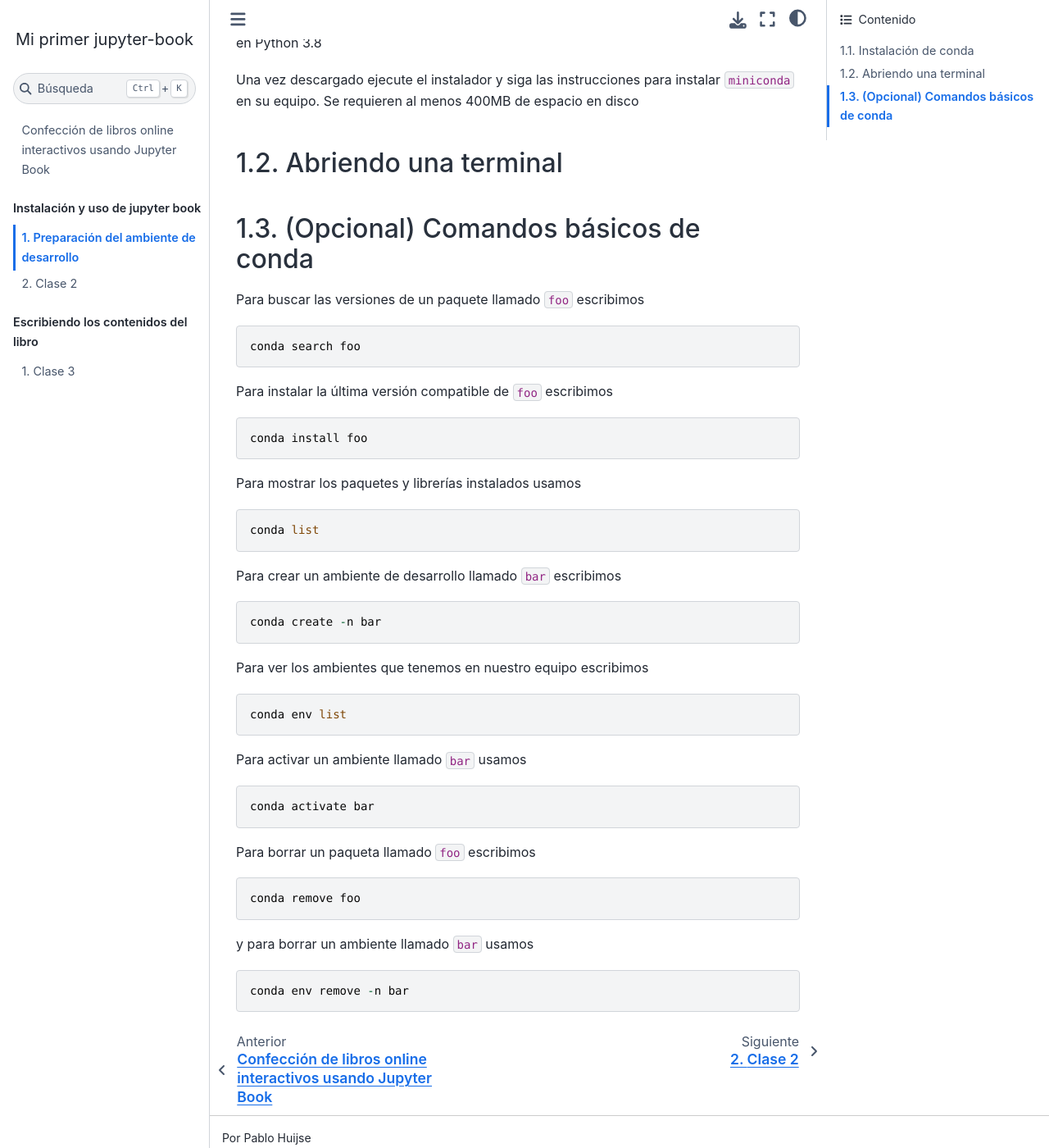
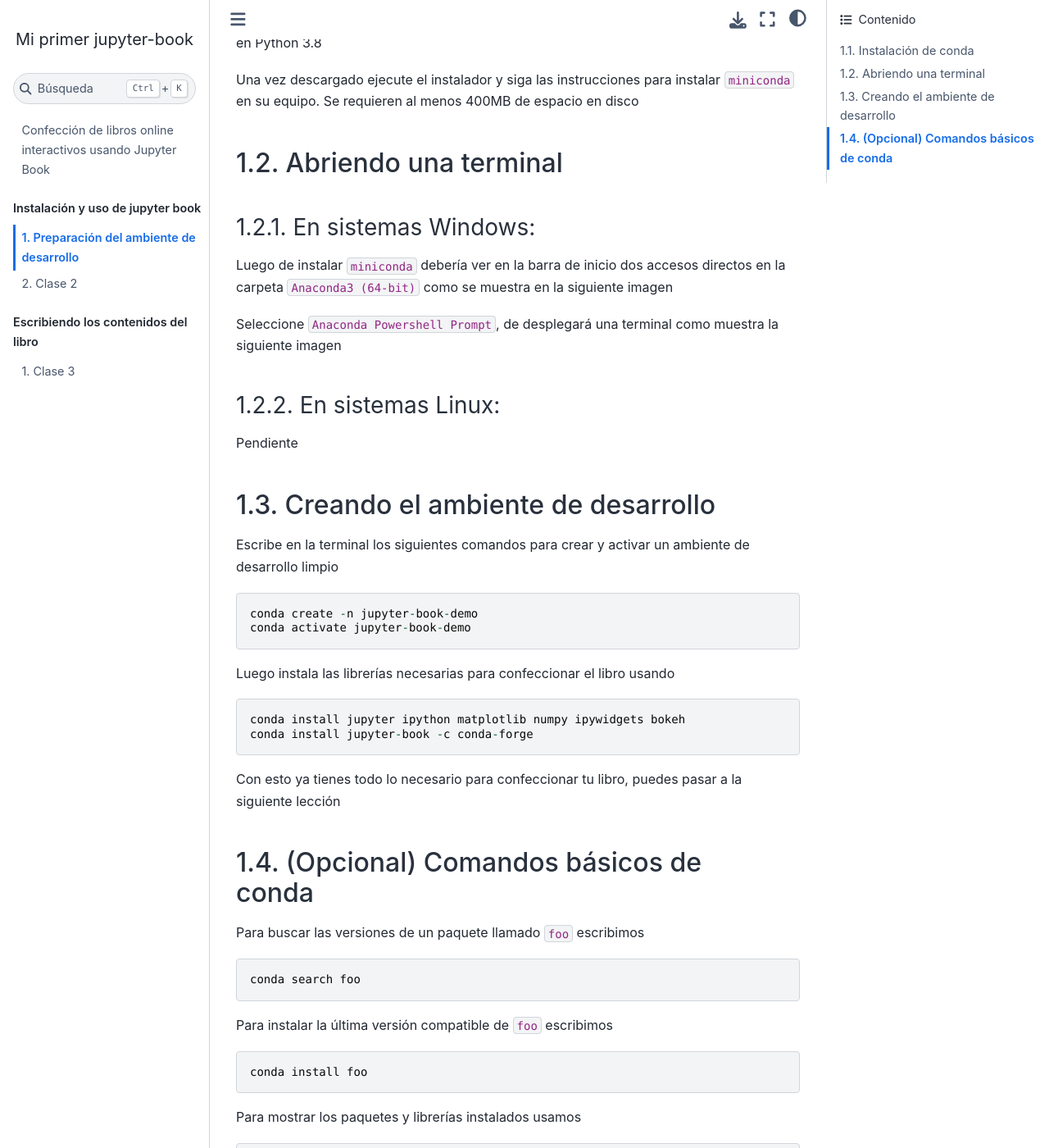
Before and after one commit to phuijse/JupyterBookUACh, a Jupyter Book: the page built from contenidos/unidad1/clase1.md, in a window 1280 px wide and 1400 px high, scrolled down 532 px. Shown: the whole window at 82% size. Built offline with Jupyter Book 1.0.4 settings and Sphinx 7.4.7 and the Sphinx Book theme 1.1.4, drawn with Linux system fonts in a browser that asks for light colours.

Commit message:
Instrucciones para crear ambiente

````diff
--- a/contenidos/unidad1/clase1.md
+++ b/contenidos/unidad1/clase1.md
@@ -15,6 +15,34 @@ Diríjase al sitio web https://docs.conda.io/en/latest/miniconda.html y descargu
 Una vez descargado ejecute el instalador y siga las instrucciones para instalar `miniconda` en su equipo. Se requieren al menos 400MB de espacio en disco
 
 ## Abriendo una terminal
+
+### En sistemas Windows:
+
+Luego de instalar `miniconda` debería ver en la barra de inicio dos accesos directos en la carpeta `Anaconda3 (64-bit)` como se muestra en la siguiente imagen
+
+Seleccione `Anaconda Powershell Prompt`, de desplegará una terminal como muestra la siguiente imagen
+
+### En sistemas Linux:
+
+Pendiente
+
+## Creando el ambiente de desarrollo
+
+Escribe en la terminal los siguientes comandos para crear y activar un ambiente de desarrollo limpio
+
+```
+conda create -n jupyter-book-demo
+conda activate jupyter-book-demo
+```
+
+Luego instala las librerías necesarias para confeccionar el libro usando
+
+```
+conda install jupyter ipython matplotlib numpy ipywidgets bokeh
+conda install jupyter-book -c conda-forge
+```
+
+Con esto ya tienes todo lo necesario para confeccionar tu libro, puedes pasar a la siguiente lección
 
 
 ## (Opcional) Comandos básicos de conda
````
